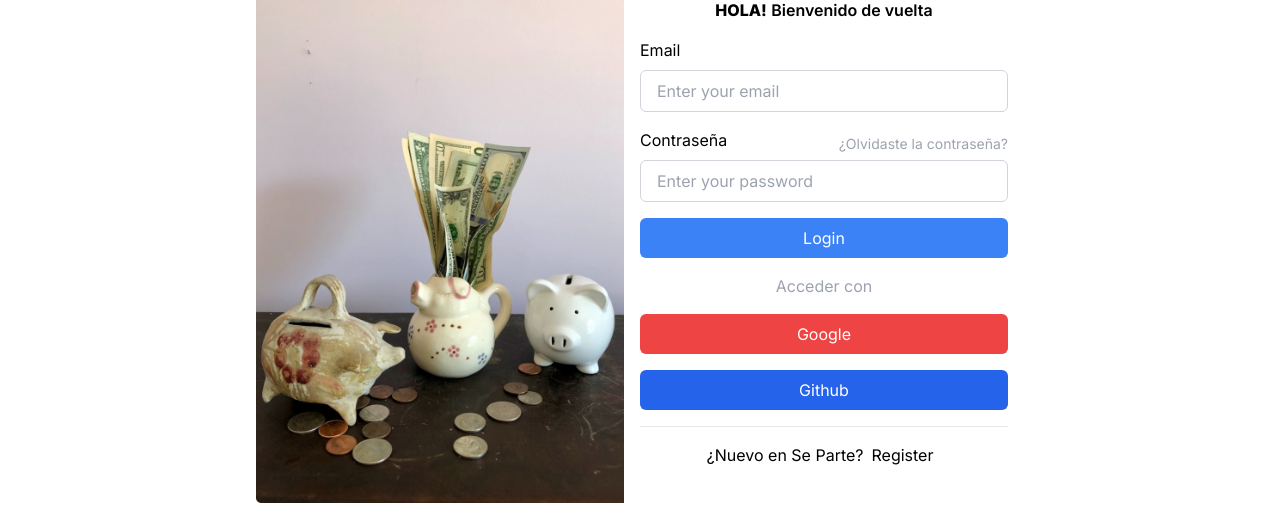
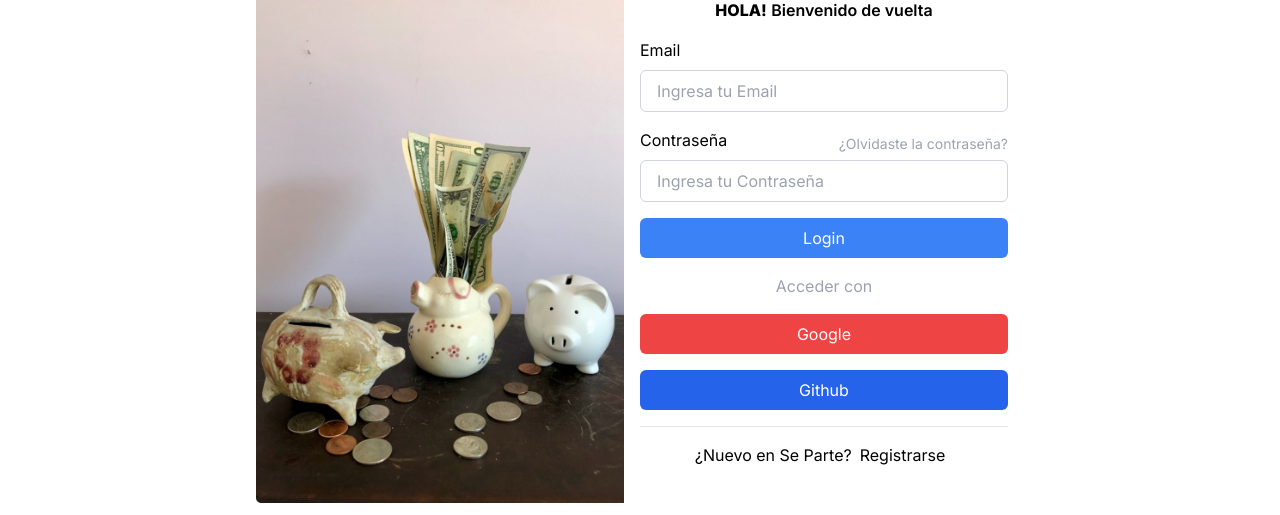
Before and after one commit to geroxima/separte, a Next.js app in the folder client/: page /login in a window 1280 px wide. Shown: the part 133-648 px from the top of the page. Built offline with nearby package versions, Linux system fonts and the light colour scheme; no server answers.

Commit message:
Update LoginForm.jsx

```diff
--- a/client/src/components/LoginForm.jsx
+++ b/client/src/components/LoginForm.jsx
@@ -78,7 +78,7 @@ const LoginForm = () => {
               type="email"
               id="email"
               name="email"
-              placeholder="Enter your email"
+              placeholder="Ingresa tu Email"
               value={email}
               onChange={(e) => setEmail(e.target.value)}
               className="rounded-md border border-gray-300 px-4 py-2 focus:outline-none focus:ring-2 focus:ring-blue-500"
@@ -100,7 +100,7 @@ const LoginForm = () => {
               name="password"
               value={password}
               onChange={(e) => setPassword(e.target.value)}
-              placeholder="Enter your password"
+              placeholder="Ingresa tu Contraseña"
               className="rounded-md border border-gray-300 px-4 py-2 focus:outline-none focus:ring-2 focus:ring-blue-500"
             />
           </div>
@@ -135,7 +135,7 @@ const LoginForm = () => {
           <span>
           ¿Nuevo en Se Parte?
             <Link href="/register" className="font- px-2 text-black">
-              Register
+              Registrarse
             </Link>
           </span>
         </div>
```
